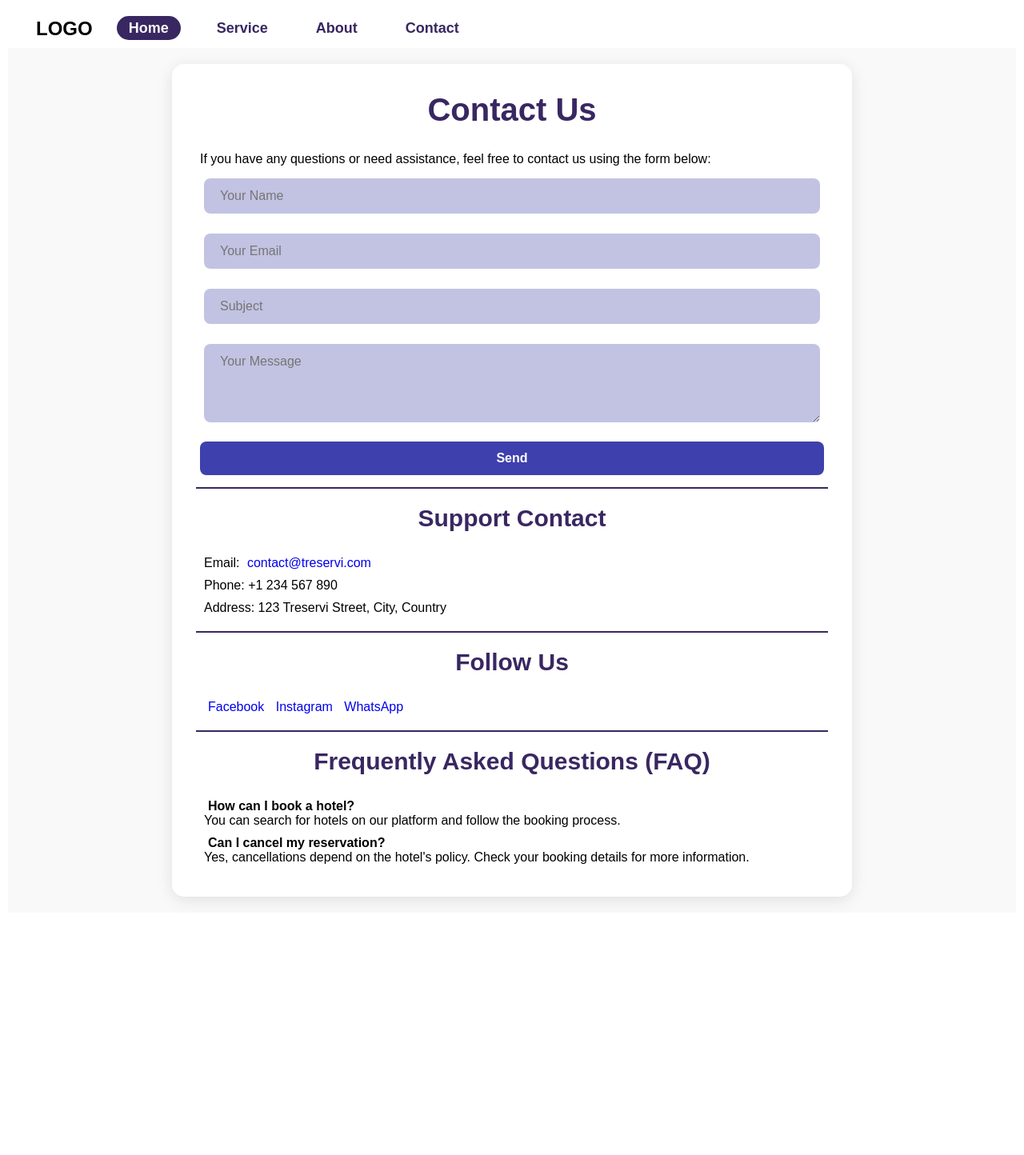
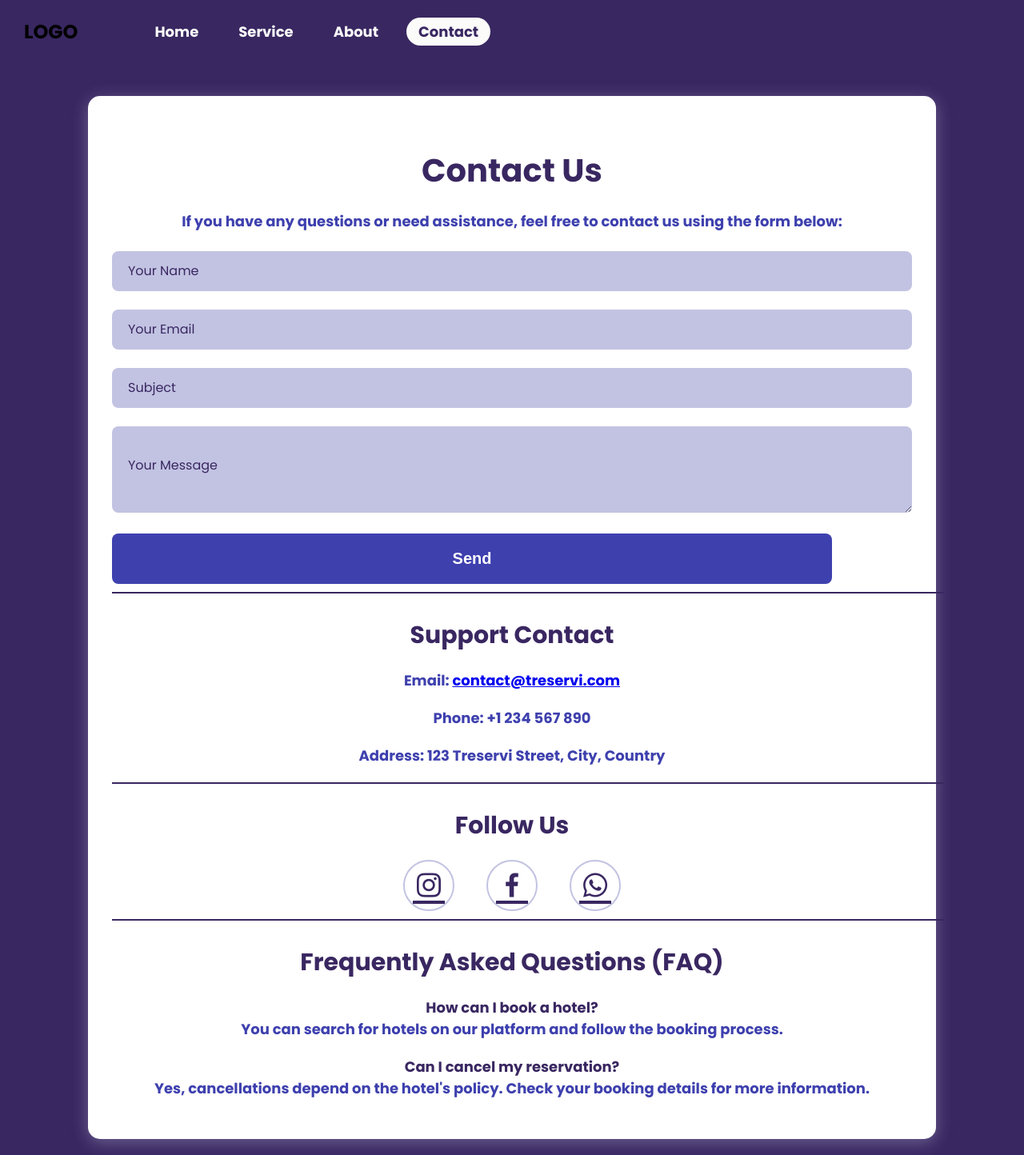
Before and after one commit to bkrzakii/project, a PHP site: page /html/contact.html in a window 1280 px wide. Shown: the whole page at 80% size. Before the commit the page ends 1131 px from the top, so only its background shows below. Run offline with PHP 8.4, Linux system fonts and the light colour scheme.

Commit message:
contact v1.1

```diff
--- a/css/contact.css
+++ b/css/contact.css
@@ -1,10 +1,12 @@
+@import url('https://fonts.googleapis.com/css2?family=Poppins:ital,wght@0,100;0,200;0,300;0,400;0,500;0,600;0,700;0,800;0,900;1,100;1,200;1,300;1,400;1,500;1,600;1,700;1,800;1,900&display=swap');
 /* CSS Document */
 
-* {
-    margin: 0;
-    padding: 5px;
+body {
+    font-family: "Poppins", sans-serif;
+    margin: 0px;
+    padding: 0px;
+    background: #392761ff;
     box-sizing: border-box;
-    font-family: "Poppins", sans-serif;
     text-decoration: none;
     list-style: none;
 }
@@ -47,17 +49,19 @@
 
 nav ul li a {
     text-decoration: none;
-    color: #392761ff;
+    color: #FBFBFAff;
     font-weight: bold;
     font-size: large;
     padding: 5px 15px;
+    border-radius: 50px;
+
 }
 
 nav ul li a:hover, nav ul li a.active {
     transform: scale(1.1);
-    background: #392761ff;
-    color: #FBFBFAff;
-    border-radius: 50px;
+    background: #FBFBFAff;
+    color: #392761ff;
+    transition: all 0.1s ease-in-out;
 }
 
 hr {
@@ -74,19 +78,20 @@
     justify-content: center;
     align-items: center;
     min-height: 100vh;
-    background: #f9f9f9;
+    background: #392761ff;
     flex-direction: column;
     padding: 20px;
-    margin-top: 50px;
+    margin-top: 0px;
 
 }
 
 .container {
-    width: 850px;
+    width: 1000px;
     background: white;
     padding: 30px;
     border-radius: 15px;
-    box-shadow: 0 4px 20px rgba(0, 0, 0, 0.1);
+    box-shadow: 0 4px 20px rgba(194, 195, 226, 0.379);
+    margin-top: 100px;
 }
 
 h2 {
@@ -109,20 +114,22 @@
     gap: 15px;
 }
 
-.input-box {
-    display: flex;
-    flex-direction: column;
+p {
+    text-align: center;
+    margin-bottom: 20px;
+    color: #3E40AE;
+    font-size: 18px;
+    font-weight: bold;
+}
+strong {
+    color: #392761;
+    font-size: 18px;
 }
 
-.input-box label {
-    font-weight: 600;
-    margin-bottom: 5px;
-    color: #392761;
-    font-size: 16px;
-}
 .form-control {
     width: 100%;
-    padding: 13px 50px 13px 20px;
+    padding: 16px 0px;
+    margin: 4px 0;
     background: #C2C3E2ff;
     border-radius: 8px;
     border: none;
@@ -131,21 +138,22 @@
     color: #392761ff;
     font-weight: 500;
 }
-.input-box input, .input-box textarea {
-    width: 100%;
-    padding: 12px;
-    border: 1px solid #C2C3E2;
-    border-radius: 8px;
-    font-size: 16px;
-    background: #FCFCFA;
+.form-control:focus {
+    border: 2px solid #3E40AE;
+}
+.form-control::placeholder {
+    color: #392761;
+    font-weight: 400;
+    font-family: "Poppins", sans-serif;
+    padding: 20px;
 }
 
 .btn {
-    width: 100%;
-    padding: 12px;
+    width: 90%;
+    padding: 20px;
     background: #3E40AE;
     color: white;
-    font-size: 16px;
+    font-size: 20px;
     font-weight: bold;
     border: none;
     border-radius: 8px;
@@ -157,23 +165,28 @@
     background: #2C2E8A;
 }
 
-.contact-info {
-    margin-top: 30px;
-    text-align: center;
-    color: #392761;
+
+.social-icons{
+    display: flex;
+    justify-content: center;
 }
 
-.contact-info p {
-    margin: 10px 0;
-    font-size: 16px;
+.social-icons a{
+    display: inline-flex;
+    padding: 10px 10px;
+    border: 2px solid #C2C3E2ff;
+    border-radius: 40px;
+    font-size: 40px;
+    color: #392761ff;
+    margin: 0 20px;
 }
 
-.social-links a {
-    display: inline-block;
-    margin: 10px;
-    color: #3E40AE;
-    font-size: 22px;
-    transition: 0.3s;
+.social-icons a:hover {
+    transform: scale(1.0);
+    color: #C2C3E2ff;
+    background-color: #392761ff;
+    border: 2px solid #392761ff;
+
 }
 
 .social-links a:hover {
--- a/css/home.css
+++ b/css/home.css
@@ -1,3 +1,4 @@
+@import url('https://fonts.googleapis.com/css2?family=Poppins:ital,wght@0,100;0,200;0,300;0,400;0,500;0,600;0,700;0,800;0,900;1,100;1,200;1,300;1,400;1,500;1,600;1,700;1,800;1,900&display=swap');
 
 body {
     font-family: "Poppins", sans-serif;
--- a/css/service.css
+++ b/css/service.css
@@ -1,3 +1,5 @@
+@import url('https://fonts.googleapis.com/css2?family=Poppins:ital,wght@0,100;0,200;0,300;0,400;0,500;0,600;0,700;0,800;0,900;1,100;1,200;1,300;1,400;1,500;1,600;1,700;1,800;1,900&display=swap');
+
 body {
     font-family: "Poppins", sans-serif;
     margin: 0;
@@ -54,7 +56,6 @@
     transform: scale(1.1);
     background: #FBFBFAff;
     color: #392761ff;
-
     transition: all 0.1s ease-in-out;
 }
 
--- a/html/contact.html
+++ b/html/contact.html
@@ -5,16 +5,17 @@
     <meta name="viewport" content="width=device-width, initial-scale=1.0">
     <title>Contact Us - Treservi</title>
     <link rel="stylesheet" href="/css/contact.css">
+    <link href='https://unpkg.com/boxicons@2.1.4/css/boxicons.min.css' rel='stylesheet'>
 </head>
 <body>
     <header>
         <div class="logo">LOGO</div>
         <nav>
             <ul>
-                <li id="1"><a href="#" class="active">Home</a></li>
+                <li id="1"><a href="home.html" >Home</a></li>
                 <li id="2"><a href="service.html">Service</a></li>
                 <li id="3"><a href="about.html">About</a></li>
-                <li id="4"><a href="contact.html">Contact</a></li>
+                <li id="4"><a href="#" class="active">Contact</a></li>
             </ul>
         </nav>
         <div class="empty"></div>
@@ -23,7 +24,7 @@
     <div class="container Mt-5">
         <h2>Contact Us</h2>
         <p>If you have any questions or need assistance, feel free to contact us using the form below:</p>
-        <form>
+        <form action="#" method="post">
             <div class="mb-3">
                 <input type="text" class="form-control" placeholder="Your Name">
             </div>
@@ -48,11 +49,11 @@
         <hr/>
         <div class="mt-5">
             <h3>Follow Us</h3>
-            <p>
-                <a href="#" class="me-3">Facebook</a>
-                <a href="#" class="me-3">Instagram</a>
-                <a href="#">WhatsApp</a>
-            </p>
+            <div class="social-icons">
+                <a href="#"><i class='bx bxl-instagram'></i></a>
+                <a href="#"><i class='bx bxl-facebook'></i></a>
+                <a href="#"><i class='bx bxl-whatsapp'></i></a>
+            </div>
         </div>
         <hr/>
         <div class="mt-5">
@@ -63,6 +64,6 @@
     </div>
     </main>
 
-    <script src="/js/home.js"></script>
+    <script src="/js/contact.js"></script>
 </body>
 </html>
--- /dev/null
+++ b/js/contact.js
@@ -0,0 +1,17 @@
+window.addEventListener("scroll", function() {
+    let header = document.querySelector("header");
+
+    if (window.scrollY > 100) {
+        header.style.position = "fixed"; /* Stick to the top */
+        header.style.top = "0";
+        header.style.background = "#392761ff"; /* Change background */
+        header.style.boxShadow = "0px 2px 10px rgba(0, 0, 0, 0.1)";
+        header.style.padding = "10px 70px"; /* Reduce padding */
+    } else {
+        header.style.position = "absolute"; /* Stay inside .background */
+        header.style.top = "0px";
+        header.style.background = "#392761ff"; /* Keep background transparent */
+        header.style.boxShadow = "none";
+        header.style.padding = "10px 30px"; /* Reset padding */
+    }
+});
```
